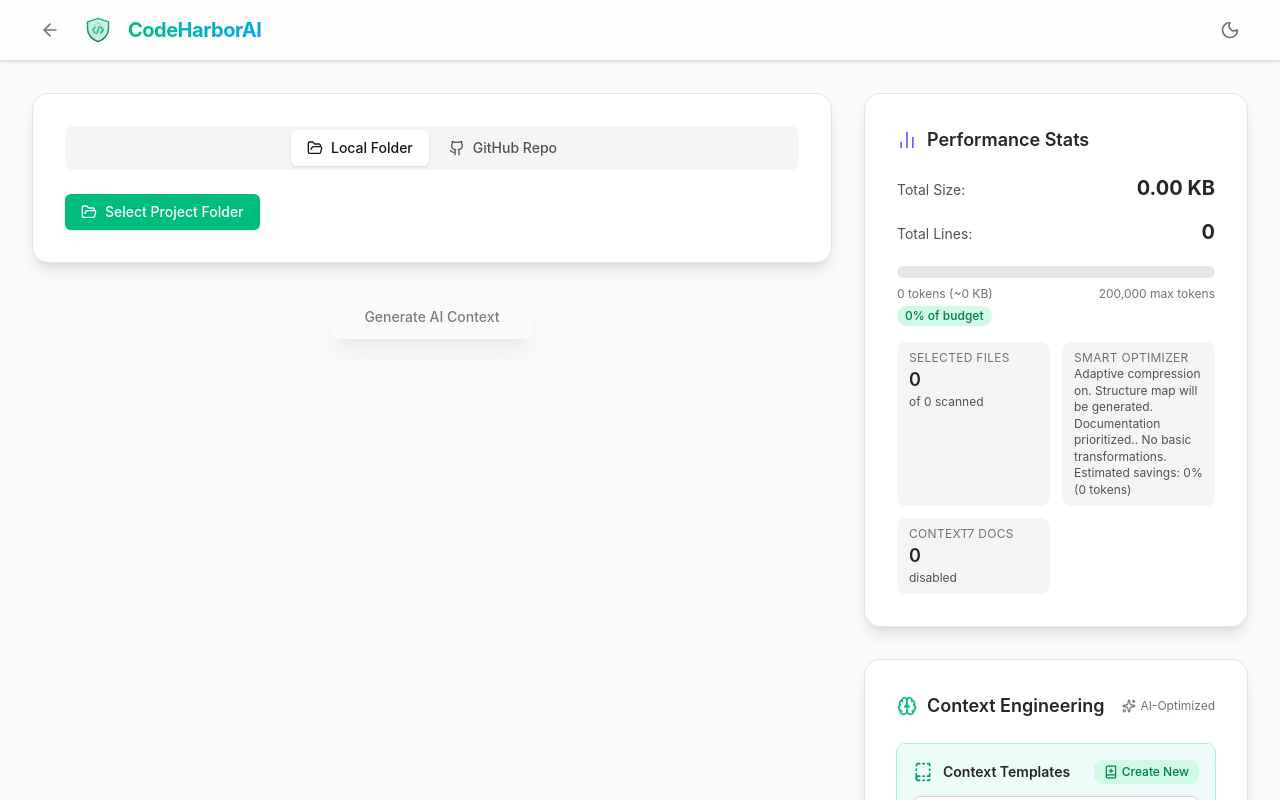
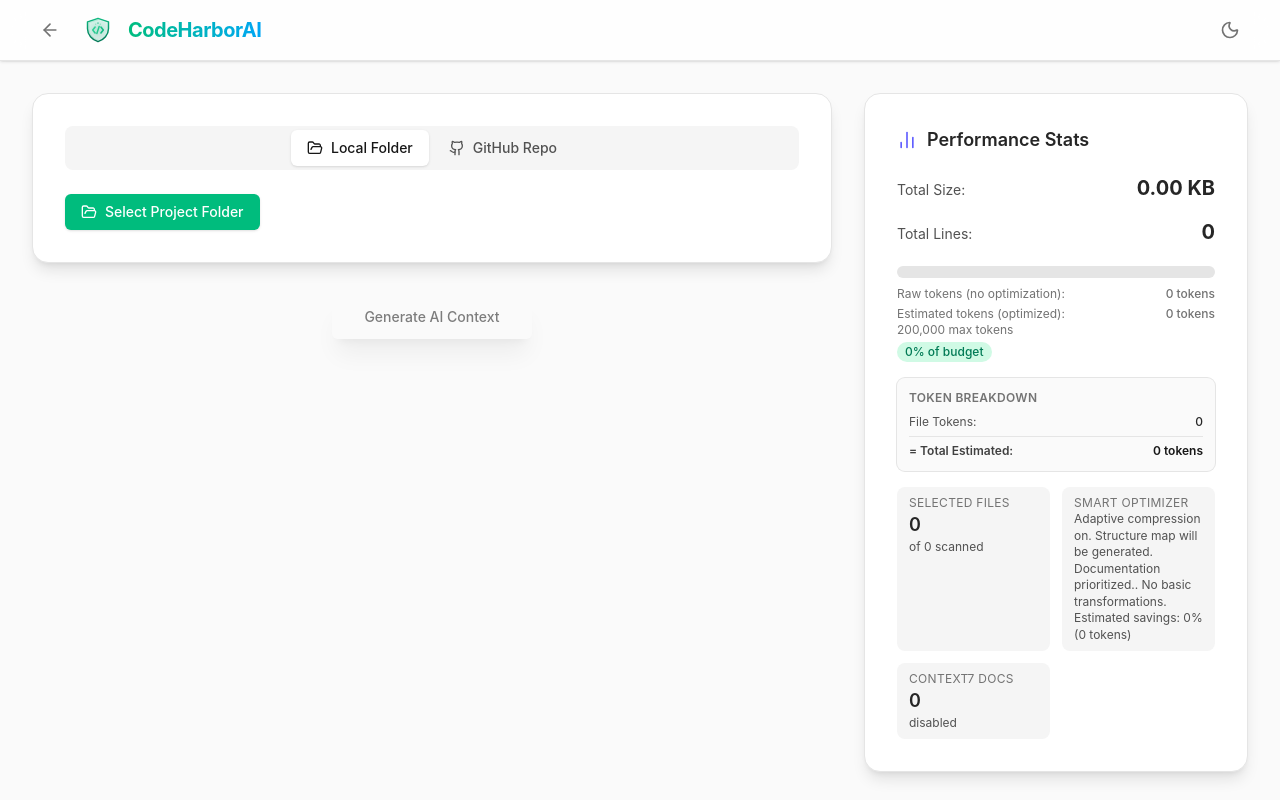
Before and after one commit to MontaCoder/CodeHarborAI, a React (Vite) app: page / in a window 1280 px wide. Both pictures are taken after a click on the button "Get Started Free". Shown: the top 800 px of the page. Built offline with nearby package versions, Linux system fonts and the light colour scheme.

Commit message:
feat: enhance StatsPanel with token breakdown and savings display

```diff
--- a/src/components/StatsPanel.tsx
+++ b/src/components/StatsPanel.tsx
@@ -1,7 +1,6 @@
 import { AlertTriangle, BarChart2, CheckSquare, FileText } from 'lucide-react';
 import type React from 'react';
 import { memo } from 'react';
-import type { PromptOptions } from '../hooks/usePromptBuilder';
 import { useStatsMetrics } from '../hooks/useStatsMetrics';
 import type { Context7Doc } from '../services/context7Service';
 import type { GitHubFileEntry, LocalFileEntry } from '../types/files';
@@ -15,13 +14,21 @@ interface StatsPanelProps {
   githubFiles: GitHubFileEntry[];
   includeContext7Docs: boolean;
   context7Docs: Context7Doc[];
-  smartOptions: Pick<
-    PromptOptions,
-    | 'enableSmartOptimization'
-    | 'adaptiveCompression'
-    | 'prioritizeDocumentation'
-    | 'includeStructureMap'
-  >;
+  smartOptions: {
+    enableSmartOptimization: boolean;
+    adaptiveCompression: boolean;
+    prioritizeDocumentation: boolean;
+    includeStructureMap: boolean;
+    bodyElisionThreshold: number;
+    adaptiveBodyThreshold: boolean;
+    preserveTypeDeclarations: boolean;
+    preserveModuleSurface: boolean;
+  };
+  // New props for enhanced stats
+  systemContextText: string;
+  taskInstructionsText: string;
+  removeComments: boolean;
+  minifyOutput: boolean;
 }
 
 const StatsPanel: React.FC<StatsPanelProps> = memo(
@@ -35,6 +42,10 @@ const StatsPanel: React.FC<StatsPanelProps> = memo(
     includeContext7Docs,
     context7Docs,
     smartOptions,
+    systemContextText,
+    taskInstructionsText,
+    removeComments,
+    minifyOutput,
   }) => {
     const metrics = useStatsMetrics({
       totalSize,
@@ -46,6 +57,10 @@ const StatsPanel: React.FC<StatsPanelProps> = memo(
       includeContext7Docs,
       context7Docs,
       smartOptions,
+      systemContextText,
+      taskInstructionsText,
+      removeComments,
+      minifyOutput,
     });
 
     const progressBarVariants: Record<typeof metrics.budgetStatus, string> = {
@@ -100,11 +115,23 @@ const StatsPanel: React.FC<StatsPanelProps> = memo(
                 aria-valuemax={100}
               ></div>
             </div>
-            <div className="mt-2 flex justify-between text-xs text-neutral-500 dark:text-neutral-400">
-              <span>
-                {metrics.estimatedTokens.toLocaleString()} tokens (~
-                {metrics.sizeKB.toFixed(0)} KB)
-              </span>
+            <div className="mt-2 space-y-1 text-xs text-neutral-500 dark:text-neutral-400">
+              <div className="flex justify-between">
+                <span>Raw tokens (no optimization):</span>
+                <span className="font-medium">{metrics.rawTokens.toLocaleString()} tokens</span>
+              </div>
+              <div className="flex justify-between">
+                <span>Estimated tokens {smartOptions.enableSmartOptimization ? '(optimized)' : '(as-is)'}:</span>
+                <span className="font-medium">{metrics.estimatedTokens.toLocaleString()} tokens</span>
+              </div>
+              {metrics.tokenSavings > 0 && (
+                <div className="flex justify-between text-emerald-600 dark:text-emerald-400">
+                  <span>Savings:</span>
+                  <span className="font-bold">{metrics.tokenSavings.toLocaleString()} tokens ({metrics.savingsPercent}%)</span>
+                </div>
+              )}
+            </div>
+            <div className="flex justify-between text-xs text-neutral-500 dark:text-neutral-400">
               <span>{metrics.budgetTokens.toLocaleString()} max tokens</span>
             </div>
             <div
@@ -113,6 +140,64 @@ const StatsPanel: React.FC<StatsPanelProps> = memo(
               {metrics.percentOfBudget.toFixed(0)}% of budget
             </div>
           </div>
+
+          {/* Token Breakdown Section */}
+          <div className="space-y-2 p-3 rounded-lg bg-neutral-50 dark:bg-neutral-800/40 ring-1 ring-neutral-200 dark:ring-neutral-700/50">
+            <p className="text-xs font-semibold uppercase tracking-wide text-neutral-500 dark:text-neutral-400">
+              Token Breakdown
+            </p>
+            <div className="space-y-1.5 text-xs">
+              <div className="flex justify-between">
+                <span className="text-neutral-600 dark:text-neutral-400">File Tokens:</span>
+                <span className="font-medium text-neutral-800 dark:text-neutral-200">
+                  {metrics.fileTokens.toLocaleString()}
+                </span>
+              </div>
+              {metrics.templateTokens > 0 && (
+                <div className="flex justify-between">
+                  <span className="text-neutral-600 dark:text-neutral-400">+ Template Tokens:</span>
+                  <span className="font-medium text-blue-600 dark:text-blue-400">
+                    {metrics.templateTokens.toLocaleString()}
+                  </span>
+                </div>
+              )}
+              {metrics.context7Tokens > 0 && (
+                <div className="flex justify-between">
+                  <span className="text-neutral-600 dark:text-neutral-400">+ Reference Docs:</span>
+                  <span className="font-medium text-purple-600 dark:text-purple-400">
+                    {metrics.context7Tokens.toLocaleString()}
+                  </span>
+                </div>
+              )}
+              {metrics.transformationSavings > 0 && (
+                <div className="flex justify-between">
+                  <span className="text-neutral-600 dark:text-neutral-400">- Transformations:</span>
+                  <span className="font-medium text-emerald-600 dark:text-emerald-400">
+                    -{metrics.transformationSavings.toLocaleString()}
+                  </span>
+                </div>
+              )}
+              <div className="pt-1.5 border-t border-neutral-200 dark:border-neutral-700">
+                <div className="flex justify-between font-semibold">
+                  <span className="text-neutral-700 dark:text-neutral-300">= Total Estimated:</span>
+                  <span className="text-neutral-900 dark:text-neutral-100">
+                    {metrics.estimatedTokens.toLocaleString()} tokens
+                  </span>
+                </div>
+              </div>
+            </div>
+          </div>
+
+          {metrics.tokenSavings > 0 && (
+            <div className="flex justify-between items-baseline">
+              <span className="text-sm text-neutral-600 dark:text-neutral-400">
+                Token Savings:
+              </span>
+              <span className="text-lg font-bold text-emerald-600 dark:text-emerald-400">
+                {metrics.tokenSavings.toLocaleString()} tokens ({metrics.savingsPercent}%)
+              </span>
+            </div>
+          )}
 
           {metrics.budgetStatus !== 'safe' && (
             <div className="mt-2 flex items-start space-x-2.5 text-sm text-red-600 dark:text-red-400 p-3 rounded-md bg-red-50 dark:bg-red-900/20 border border-red-200 dark:border-red-500/30">
@@ -156,6 +241,58 @@ const StatsPanel: React.FC<StatsPanelProps> = memo(
                 {metrics.context7Included ? 'included' : 'disabled'}
               </p>
             </div>
+            {metrics.templateTokens > 0 && (
+              <div className="rounded-lg bg-blue-50 dark:bg-blue-900/20 px-3 py-2 border border-blue-200 dark:border-blue-800">
+                <p className="text-xs uppercase tracking-wide text-blue-600 dark:text-blue-400">
+                  Template Tokens
+                </p>
+                <p className="text-lg font-semibold text-blue-700 dark:text-blue-300">
+                  {metrics.templateTokens.toLocaleString()}
+                </p>
+                <p className="text-xs text-blue-600 dark:text-blue-400">
+                  system + task
+                </p>
+              </div>
+            )}
+            {metrics.context7Tokens > 0 && (
+              <div className="rounded-lg bg-purple-50 dark:bg-purple-900/20 px-3 py-2 border border-purple-200 dark:border-purple-800">
+                <p className="text-xs uppercase tracking-wide text-purple-600 dark:text-purple-400">
+                  Ref Docs Tokens
+                </p>
+                <p className="text-lg font-semibold text-purple-700 dark:text-purple-300">
+                  {metrics.context7Tokens.toLocaleString()}
+                </p>
+                <p className="text-xs text-purple-600 dark:text-purple-400">
+                  {metrics.context7DocCount} docs
+                </p>
+              </div>
+            )}
+            {metrics.transformationSavings > 0 && (
+              <div className="rounded-lg bg-emerald-50 dark:bg-emerald-900/20 px-3 py-2 border border-emerald-200 dark:border-emerald-800">
+                <p className="text-xs uppercase tracking-wide text-emerald-600 dark:text-emerald-400">
+                  Transform Saved
+                </p>
+                <p className="text-lg font-semibold text-emerald-600 dark:text-emerald-400">
+                  {metrics.transformationSavings.toLocaleString()}
+                </p>
+                <p className="text-xs text-emerald-700 dark:text-emerald-300">
+                  comments + minify
+                </p>
+              </div>
+            )}
+            {metrics.tokenSavings > 0 && metrics.transformationSavings === 0 && (
+              <div className="rounded-lg bg-emerald-50 dark:bg-emerald-900/20 px-3 py-2 border border-emerald-200 dark:border-emerald-800">
+                <p className="text-xs uppercase tracking-wide text-emerald-600 dark:text-emerald-400">
+                  Token Savings
+                </p>
+                <p className="text-lg font-semibold text-emerald-600 dark:text-emerald-400">
+                  {metrics.savingsPercent}%
+                </p>
+                <p className="text-xs text-emerald-700 dark:text-emerald-300">
+                  {metrics.tokenSavings.toLocaleString()} tokens saved
+                </p>
+              </div>
+            )}
           </div>
 
           {metrics.topFiles.length > 0 && (
```
